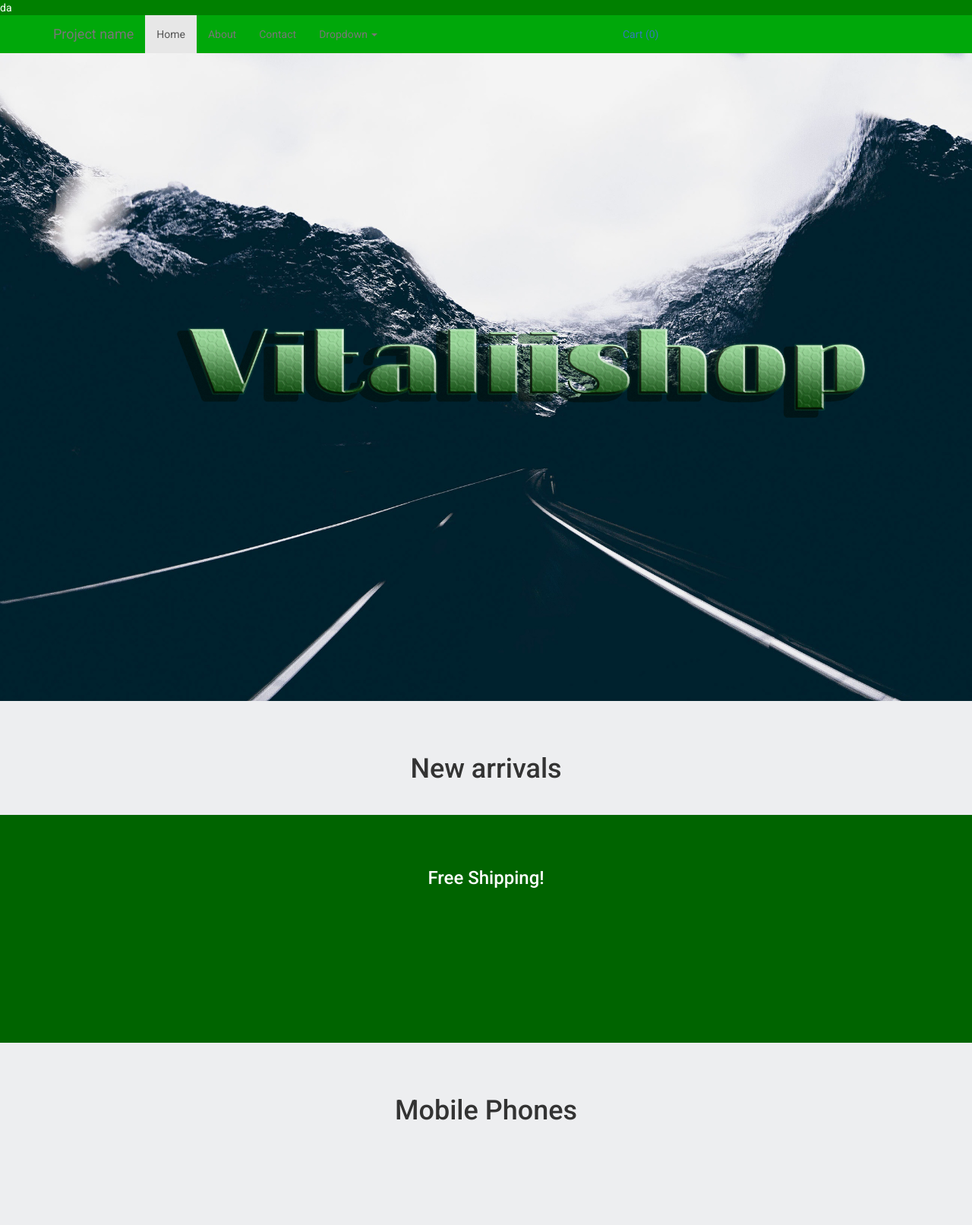
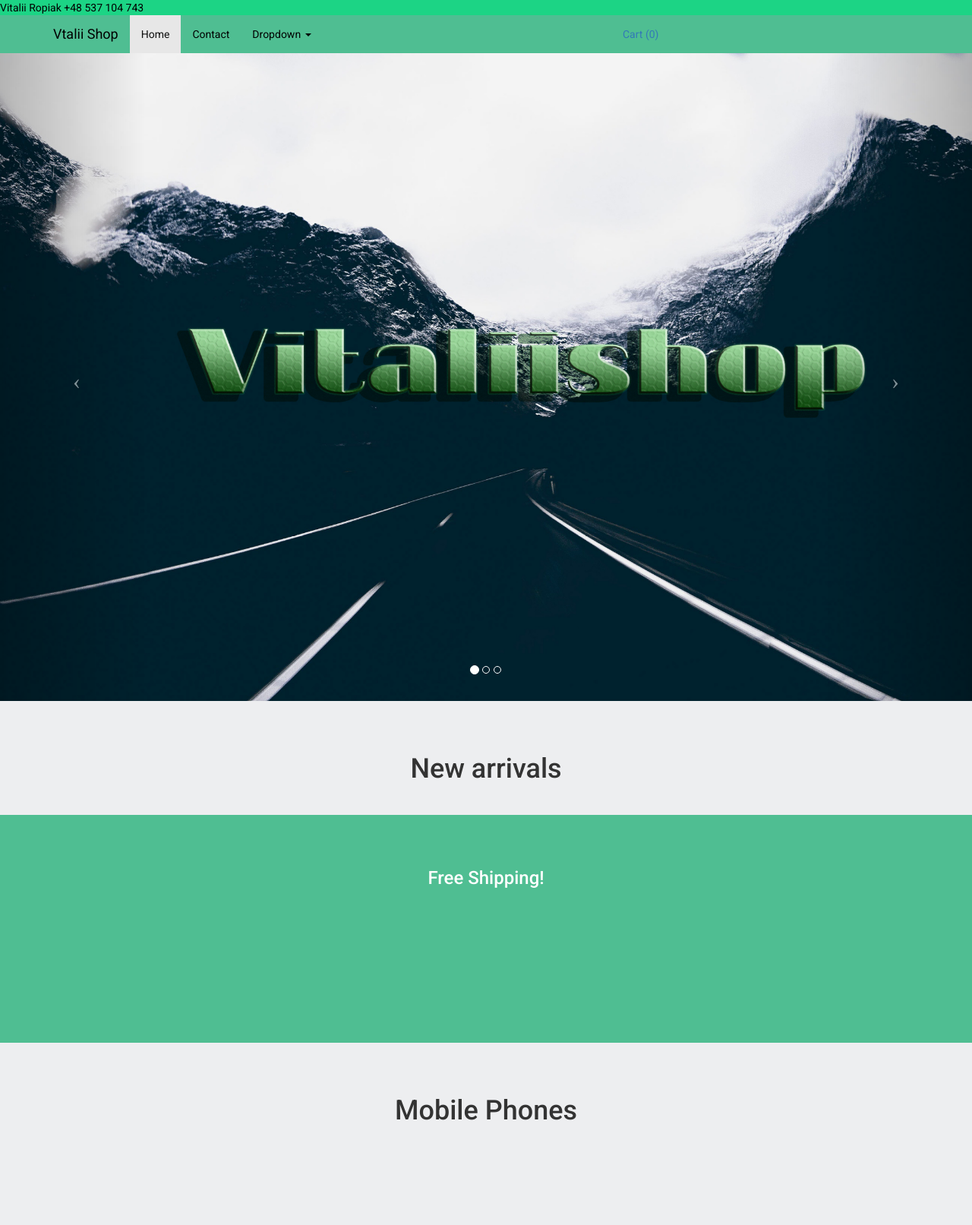
Before and after one commit to Viko1/Vitaliishop, a Django app: page / in a window 1280 px wide. Shown: the top 1613 px of the page at 76% size. Run offline with Django 3.2, Linux system fonts and the light colour scheme; data that the repository does not hold is empty; some libraries are stand-ins or nearby versions.

Commit message:
styling strony

```diff
--- a/mysite/products/models.py
+++ b/mysite/products/models.py
@@ -36,7 +36,7 @@ class Product(models.Model):
 class ProductImage(models.Model):
 
     product = models.ForeignKey(Product, blank=True, null=True, default=None, on_delete=models.CASCADE)
-    image = models.ImageField(upload_to='static/media/')
+    image = models.ImageField(upload_to='static/media/product_images')
     is_main = models.BooleanField(default=False)
     is_active = models.BooleanField(default=True)
     created = models.DateTimeField(auto_now_add=True, auto_now=False)
--- a/mysite/static/style.css
+++ b/mysite/static/style.css
@@ -41,6 +41,7 @@ html, body{
     position: relative;
     padding: 10px 0 10px 0;
     text-align: center;
+    margin-bottom: 22px;
 }
 
 .add-to-card-btn{
@@ -60,7 +61,7 @@ html, body{
 .discount-container{
     position: absolute;
     top: 30%;
-    background: #00d458;
+    background: #41d47f;
     width: 30%;
     color: white;
     font-weight: 700;
@@ -69,7 +70,7 @@ html, body{
 
 .section-delivery{
     height: 300px;
-    background-color: darkgreen;
+    background-color: #4fbe92;
     text-align: center;
     color: white;
 }
@@ -86,15 +87,17 @@ html, body{
 .navbar-top{
     min-height: 10px;
     height: 20px;
-    background-color: green;
+    background-color: #1cd485;
     border: none;
     border-radius: 0;
+    color: black;
 }
 
 .navbar-main{
-    background-color: #00a80a;
+    background-color: #4fbe92;
     border: none;
     border-radius: 0;
+    color: red;
 }
 
 .basket-container{
@@ -120,3 +123,21 @@ html, body{
     margin-top: 20px;
 
 }
+
+.section-top{
+    position: center;
+}
+
+
+.navbar-default .navbar-nav>.active>a, .navbar-default .navbar-nav>.active>a:focus, .navbar-default .navbar-nav>.active>a:hover {
+    color: #0e0e0e;
+    background-color: #e7e7e7;
+}
+
+.navbar-default .navbar-brand {
+    color: #000;
+}
+
+.navbar-default .navbar-nav>li>a {
+    color: #000;
+}
--- a/mysite/templates/base.html
+++ b/mysite/templates/base.html
@@ -18,6 +18,7 @@
 </head>
 
 <body>
+
 
     <div class="wrapper">
         <div class="wrapper-content">
@@ -42,6 +43,7 @@
     <script src="https://maxcdn.bootstrapcdn.com/bootstrap/3.3.6/js/bootstrap.min.js" integrity="sha384-0mSbJDEHialfmuBBQP6A4Qrprq5OVfW37PRR3j5ELqxss1yVqOtnepnHVP9aJ7xS" crossorigin="anonymous"></script>
 
     <script src="{% static 'js/scripts.js' %}"></script>
+    <script src="{% static 'bootstrap/bootstrap.js' %}"></script>
 
 
 </body>
--- a/mysite/templates/landing/home.html
+++ b/mysite/templates/landing/home.html
@@ -4,12 +4,49 @@
 
 {% block content %}
 
+    <head>
+        <meta name="viewport" content="width-device-width, initial-scale=1.0">
+    </head>
+
     {% comment %}@@@@ section 1 @@@@{% endcomment %}
+    <div id="myCarousel" class="carousel">
+        <ol class="carousel-indicators">
+
+            <li data-target = "#myCarousel" data-slide-to = "0" class="active"></li>
+            <li data-target = "#myCarousel" data-slide-to = "1"></li>
+            <li data-target = "#myCarousel" data-slide-to = "2"></li>
+
+        </ol>
+
+    <div class="carousel-inner">
+
+        <div class="item active">
+            <img src="static/img/background-black-clouds-696680-2.jpg" alt="Background" class="img-responsive">
+        </div>
+
+        <div class="item">
+            <img src="static/img/background-2.jpg" alt="Background2" class="img-responsive">
+        </div>
+
+        <div class="item">
+            <img src="static/img/background-3.jpg" alt="Background3" class="img-responsive">
+        </div>
 
 
-    <div class="section-top">
-        <img src="{% static  'img/background-black-clouds-696680-2.jpg' %}" alt="Background" class="img-responsive">
     </div>
+        <a class="carousel-control left" href="#myCarousel" data-slide = "prev">
+            <span class="icon-prev"></span>
+        </a>
+
+        <a class="carousel-control right" href="#myCarousel" data-slide = "next">
+            <span class="icon-next"></span>
+        </a>
+
+    </div>
+
+{#    <div class="section-top">#}
+{#        <img src="{% static  'img/background-black-clouds-696680-2.jpg' %}" alt="Background" class="img-responsive">#}
+{#    </div>#}
     <div class="section section1">
         <div class="container">
              <div class="row">
@@ -29,7 +66,19 @@
     <div class="section section-delivery">
         <div>
             <h3>
+
                 Free Shipping!
+{#                <div class="container">#}
+{#                     <div class="row">#}
+{#                        <div class="col-lg-12">#}
+{##}
+{#                         {% for product_image in products_images_phones %}#}
+{#                             {% include 'landing/product_item.html' %}#}
+{##}
+{#                         {% endfor %}#}
+{##}
+{#                     </div>#}
+{#                </div>#}
             </h3>
         </div>
     </div>
@@ -76,4 +125,6 @@
              </div>
         </div>
     </div>
+
+
 {% endblock content %}
--- a/mysite/templates/landing/product_item.html
+++ b/mysite/templates/landing/product_item.html
@@ -1,8 +1,9 @@
  <div class="col-lg-3">
     <div class="product-item">
         <div>
+
             <a href="{% url 'product' product_image.product.id %}">
-            <img src="{{ product_image.image.url }}" class="img-responsive">
+            <img src="{{ product_image.image.url }}" class="img-responsive" width="240" height="120" >
             </a>
         </div>
 
--- a/mysite/templates/navbar.html
+++ b/mysite/templates/navbar.html
@@ -1,6 +1,6 @@
 
 <nav class="navbar navbar-default navbar-top">
-     da
+    Vitalii Ropiak +48 537 104 743
 </nav>
 <nav class="navbar navbar-default navbar-main">
       <div class="container">
@@ -11,12 +11,12 @@
             <span class="icon-bar"></span>
             <span class="icon-bar"></span>
           </button>
-          <a class="navbar-brand" href="#">Project name</a>
+          <a class="navbar-brand navbar-home" href="#">Vtalii Shop</a>
         </div>
         <div id="navbar" class="navbar-collapse collapse">
           <ul class="nav navbar-nav">
             <li class="active"><a href="/">Home</a></li>
-            <li><a href="#about">About</a></li>
+
             <li><a href="#contact">Contact</a></li>
             <li class="dropdown">
               <a href="#" class="dropdown-toggle" data-toggle="dropdown" role="button" aria-haspopup="true" aria-expanded="false">Dropdown <span class="caret"></span></a>
```
Also changed, not shown: mysite/templates/products/product.html (+6 -6 lines), mysite/templates/slider.html (added, +137 -0 lines), mysite/static/img/background-2.jpg (added), mysite/static/img/background-3.jpg (added), mysite/static/img/blurred-background-1.jpg (deleted), mysite/static/js/scripts.js (line endings or trailing spaces).
